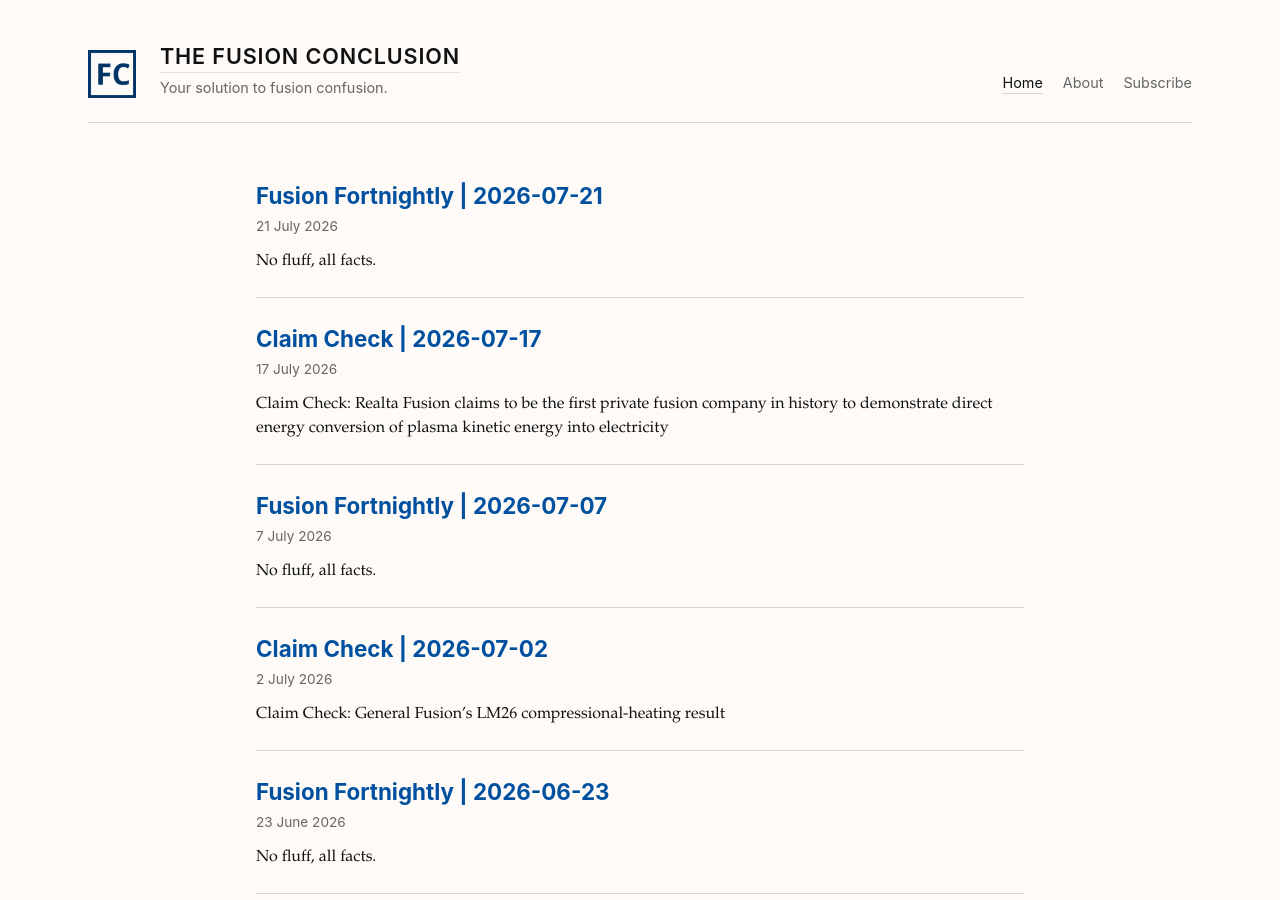
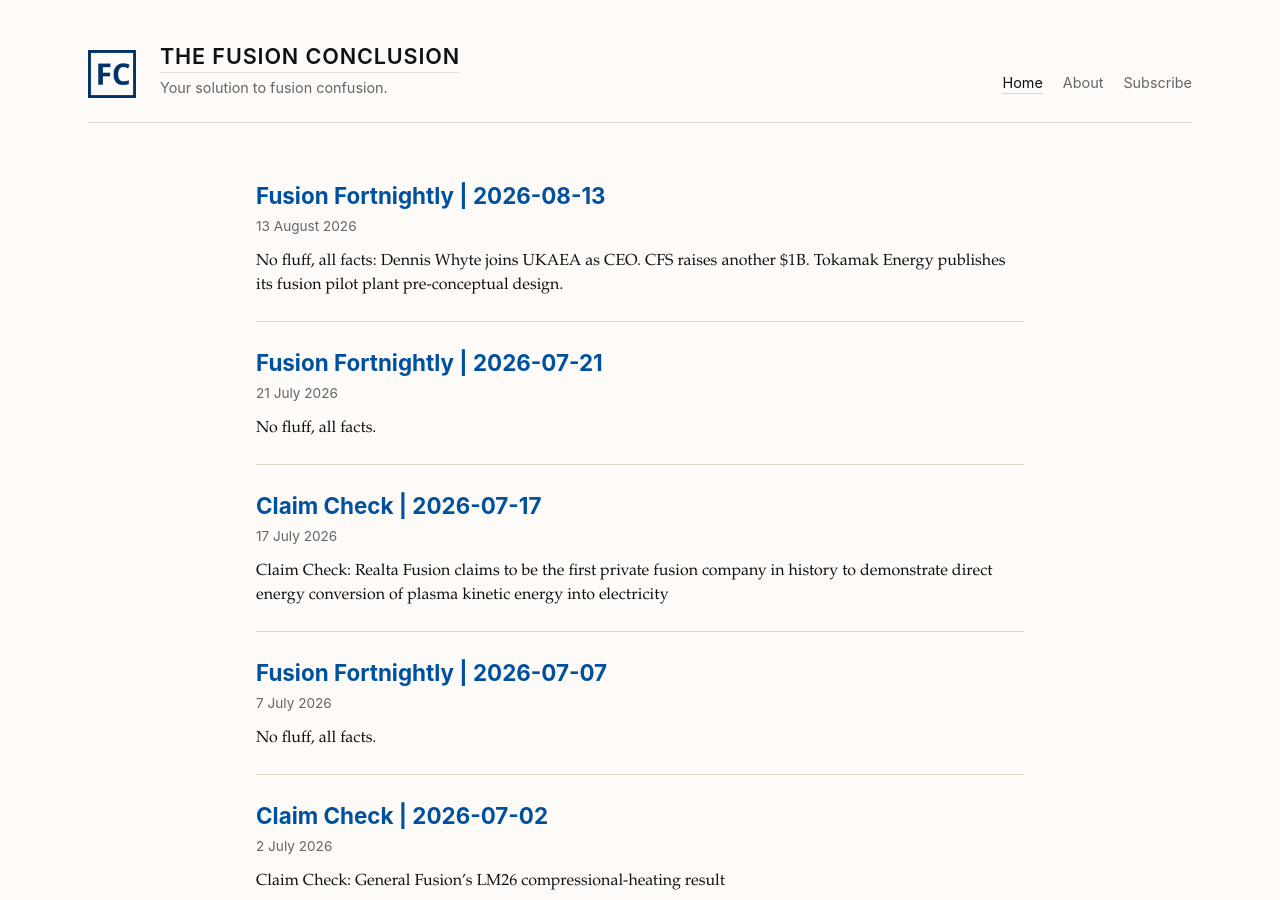
Before and after one commit to dan-ftp/fusion-conclusion, a Jekyll site: the page built from index.md, in a window 1280 px wide and 900 px high. Built offline with Jekyll 4.4.1, drawn with Linux system fonts in a browser that asks for light colours.

Commit message:
Update and rename 2026-08-13-Fusion-Fortnightly-2026-08-13.md to 2026-08-13-Fusion-Fortnightly-2026-08-13.md

```diff
--- a/_drafts/2026-08-13-Fusion-Fortnightly-2026-08-13.md
+++ b/_posts/2026-08-13-Fusion-Fortnightly-2026-08-13.md
@@ -1,12 +1,10 @@
-----------------
+---
 layout: post
 title: "Fusion Fortnightly | 2026-08-13"
-published: false
-----------------
+published: True
+---
 
-<p><em>No fluff, all facts.</em></p>
-
-Dennis Whyte joins UKAEA as CEO. CFS raises another &#36;1B.
+<p><em>No fluff, all facts: Dennis Whyte joins UKAEA as CEO. CFS raises another &#36;1B. Tokamak Energy publishes its fusion pilot plant pre-conceptual design.</em></p>
 
 ## Companies
 
```
